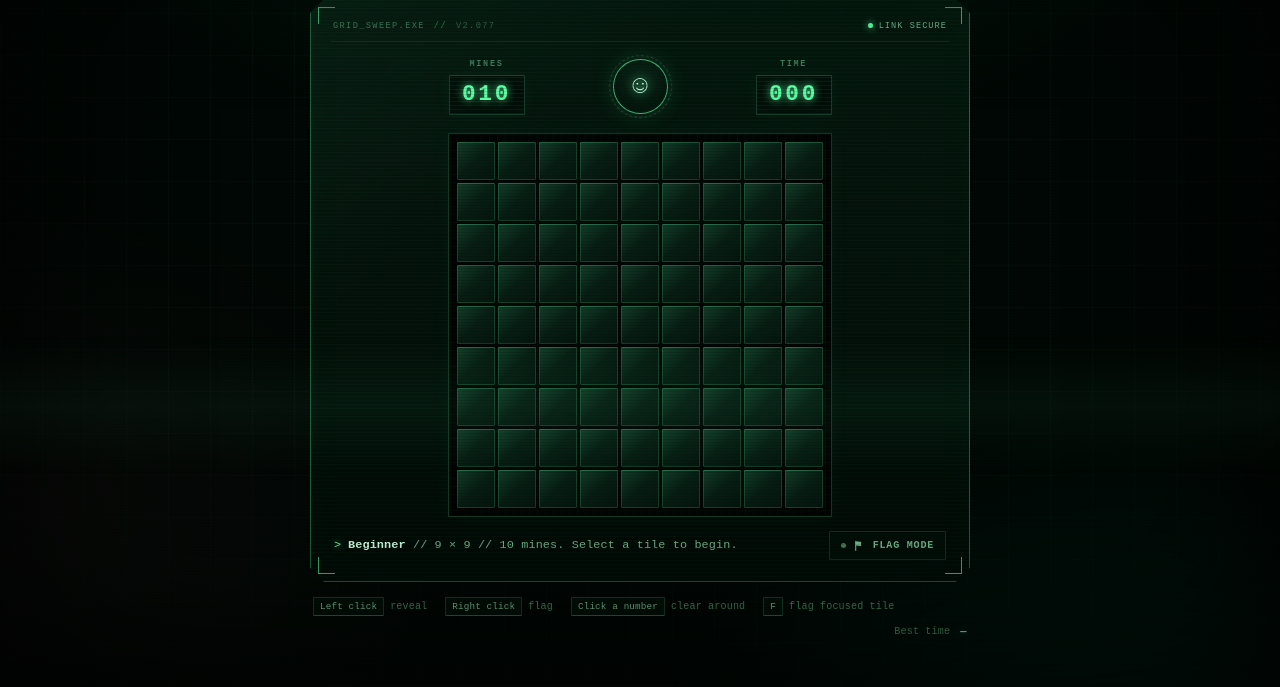
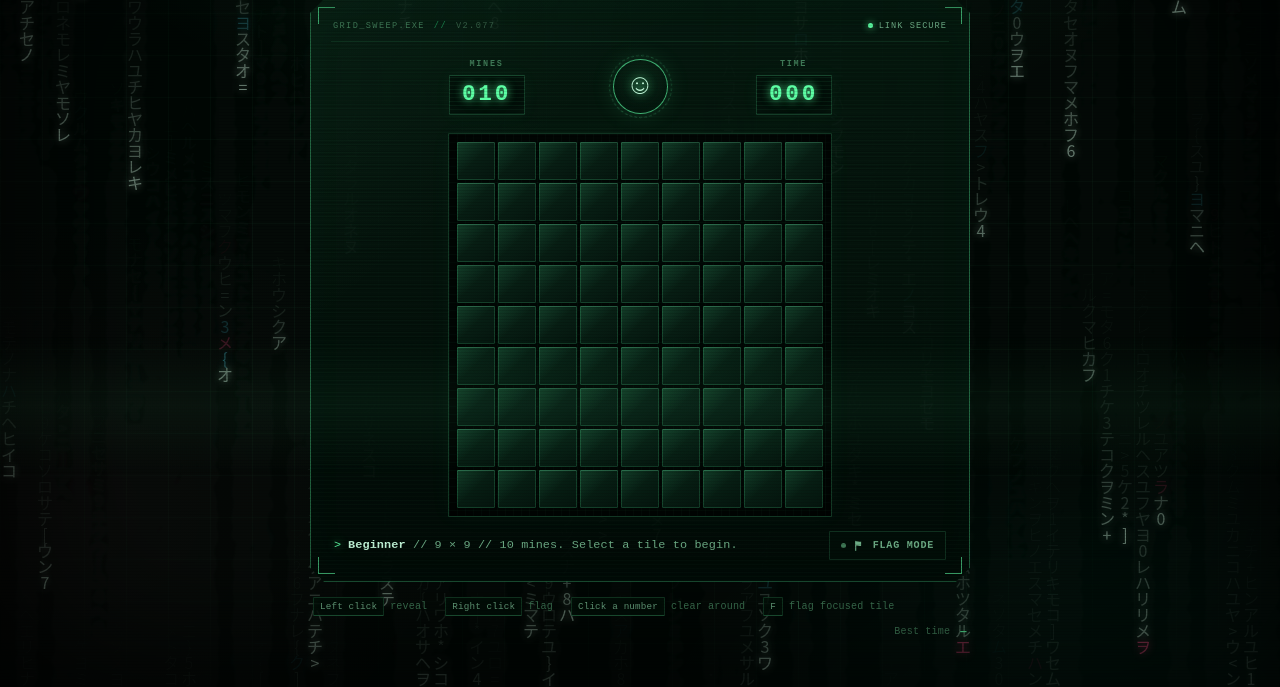
Before and after one commit to mikuso/minesweeper, a plain HTML site: page index.html in a window 1280 px wide. Shown: the part 113-800 px from the top of the page. Drawn offline with Linux system fonts and the light colour scheme.

Commit message:
Add cyberpunk Matrix theme and dramatic mine explosions

```diff
--- a/index.html
+++ b/index.html
@@ -68,9 +68,19 @@
 
   .app {
     position: relative;
-    z-index: 1;
+    z-index: 2;
     width: min(100%, var(--app-max, 660px));
     min-width: 0;
+  }
+
+  .matrix-rain {
+    position: fixed;
+    inset: 0;
+    z-index: 1;
+    width: 100%;
+    height: 100%;
+    pointer-events: none;
+    opacity: 0.52;
   }
 
   /* ---------- CRT overlay ---------- */
@@ -444,7 +454,7 @@
       0 0 24px rgba(93, 255, 165, 0.14),
       inset 0 0 22px rgba(93, 255, 165, 0.08);
     font-family: var(--mono);
-    font-size: 1.62rem;
+    font-size: 1.82rem;
     line-height: 1;
     cursor: pointer;
     text-shadow: 0 0 8px rgba(93, 255, 165, 0.9);
@@ -1009,6 +1019,7 @@
 </style>
 </head>
 <body>
+<canvas class="matrix-rain" id="matrixRain" aria-hidden="true"></canvas>
 <div class="crt" aria-hidden="true"></div>
 
 <main class="app">
@@ -1667,6 +1678,7 @@
     const rings = [];
     const fills = ["#0b2b1c", "#0d3523", "#082116", "#113c28", "#061b11"];
     const glyphChars = "01<>#$%&*+=/\\[]{}";
+    const monoFont = getComputedStyle(document.body).fontFamily;
 
     const hitRow = Math.floor(hitIndex / cfg.cols);
     const hitCol = hitIndex % cfg.cols;
@@ -1861,7 +1873,7 @@
         ctx.translate(g.x, g.y);
         ctx.rotate(g.rot);
         ctx.fillStyle = g.color;
-        ctx.font = `700 ${g.size}px ${getComputedStyle(document.body).fontFamily}`;
+        ctx.font = `700 ${g.size}px ${monoFont}`;
         ctx.fillText(g.char, 0, 0);
         ctx.restore();
       }
@@ -1930,6 +1942,149 @@
     }
 
     fxRaf = requestAnimationFrame(frame);
+  }
+
+  // ---------- matrix rain ----------
+
+  function initMatrixRain() {
+    const rainCanvas = document.getElementById("matrixRain");
+    const ctx = rainCanvas.getContext("2d");
+    if (!ctx) return;
+
+    const KATAKANA = "アイウエオカキクケコサシスセソタチツテトナニヌネノハヒフヘホマミムメモヤユヨラリルレロワヲン";
+    const SCRIPT = "0123456789=+*<>[]{}";
+    const GLYPHS = KATAKANA + KATAKANA + SCRIPT;
+    const reduceMotion = window.matchMedia("(prefers-reduced-motion: reduce)").matches;
+
+    let columns = [];
+    let width = 0;
+    let height = 0;
+    let fontSize = 16;
+    let columnGap = 18;
+    let dpr = 1;
+    let lastFrame = 0;
+    let rainResizeTimer = 0;
+
+    function randomGlyph() {
+      return GLYPHS[Math.floor(Math.random() * GLYPHS.length)];
+    }
+
+    function setFont() {
+      ctx.font = `500 ${fontSize}px "Noto Sans CJK JP", "Hiragino Kaku Gothic ProN", "Yu Gothic", monospace`;
+      ctx.textAlign = "center";
+      ctx.textBaseline = "middle";
+    }
+
+    function drawGlyph(x, y, alpha, isHead) {
+      if (y < -fontSize * 2 || y > height + fontSize * 2) return;
+
+      const roll = Math.random();
+      let color;
+
+      if (roll < 0.955) color = isHead ? "#d9ffe8" : "#71ffb2";
+      else if (roll < 0.985) color = "#5de8ff";
+      else color = "#ff4f87";
+
+      ctx.save();
+      ctx.globalAlpha = alpha;
+      ctx.fillStyle = color;
+      ctx.shadowColor = color;
+      ctx.shadowBlur = isHead ? 9 : 4;
+      ctx.fillText(randomGlyph(), x, y);
+      ctx.restore();
+    }
+
+    function seedTrail(column) {
+      const length = 6 + Math.floor(Math.random() * 15);
+
+      for (let k = 0; k < length; k++) {
+        const y = (column.row - k) * fontSize + fontSize / 2;
+        const alpha = Math.pow(1 - k / length, 1.55) * (k === 0 ? 0.95 : 0.72);
+        if (alpha > 0.02) drawGlyph(column.x, y, alpha, k === 0);
+      }
+    }
+
+    function resetColumn(column, seed) {
+      column.row = seed
+        ? Math.random() * (height / fontSize + 8) - 7
+        : -Math.random() * 13 - 2;
+      column.speed = 2.4 + Math.random() * 8.6;
+
+      if (seed) seedTrail(column);
+    }
+
+    function makeColumn(index) {
+      const column = {
+        x: index * columnGap + columnGap / 2,
+        row: 0,
+        speed: 0,
+      };
+      resetColumn(column, true);
+      return column;
+    }
+
+    function setup() {
+      width = window.innerWidth;
+      height = window.innerHeight;
+      dpr = Math.min(window.devicePixelRatio || 1, 1.75);
+
+      rainCanvas.width = Math.floor(width * dpr);
+      rainCanvas.height = Math.floor(height * dpr);
+      rainCanvas.style.width = width + "px";
+      rainCanvas.style.height = height + "px";
+
+      ctx.setTransform(dpr, 0, 0, dpr, 0, 0);
+      ctx.clearRect(0, 0, width, height);
+
+      fontSize = width < 660 ? 14 : 16;
+      columnGap = Math.ceil(fontSize * 1.09);
+      setFont();
+
+      const count = Math.ceil(width / columnGap) + 1;
+      columns = Array.from({ length: count }, (_, index) => makeColumn(index));
+      lastFrame = 0;
+    }
+
+    function frame(now) {
+      requestAnimationFrame(frame);
+
+      if (!lastFrame) lastFrame = now;
+      if (now - lastFrame < 1000 / 30) return;
+
+      const dt = Math.min((now - lastFrame) / 1000, 0.08);
+      lastFrame = now;
+
+      // Fading with destination-out keeps the canvas transparent while
+      // leaving long phosphor trails behind every falling column.
+      ctx.globalCompositeOperation = "destination-out";
+      ctx.fillStyle = "rgba(0, 0, 0, 0.055)";
+      ctx.fillRect(0, 0, width, height);
+      ctx.globalCompositeOperation = "source-over";
+
+      for (const column of columns) {
+        const previousRow = Math.floor(column.row);
+        column.row += column.speed * dt;
+        const currentRow = Math.floor(column.row);
+
+        if (currentRow > previousRow) {
+          for (let row = previousRow + 1; row <= currentRow; row++) {
+            drawGlyph(column.x, row * fontSize + fontSize / 2, 0.94, true);
+          }
+        }
+
+        if (column.row * fontSize > height + fontSize * 3) {
+          resetColumn(column, false);
+        }
+      }
+    }
+
+    setup();
+    if (!reduceMotion) requestAnimationFrame(frame);
+
+    window.addEventListener("resize", () => {
+      clearTimeout(rainResizeTimer);
+      rainResizeTimer = setTimeout(setup, 140);
+    });
   }
 
   // ---------- input ----------
@@ -2047,6 +2202,7 @@
 
   // ---------- start ----------
 
+  initMatrixRain();
   newGame();
 })();
 </script>
```
